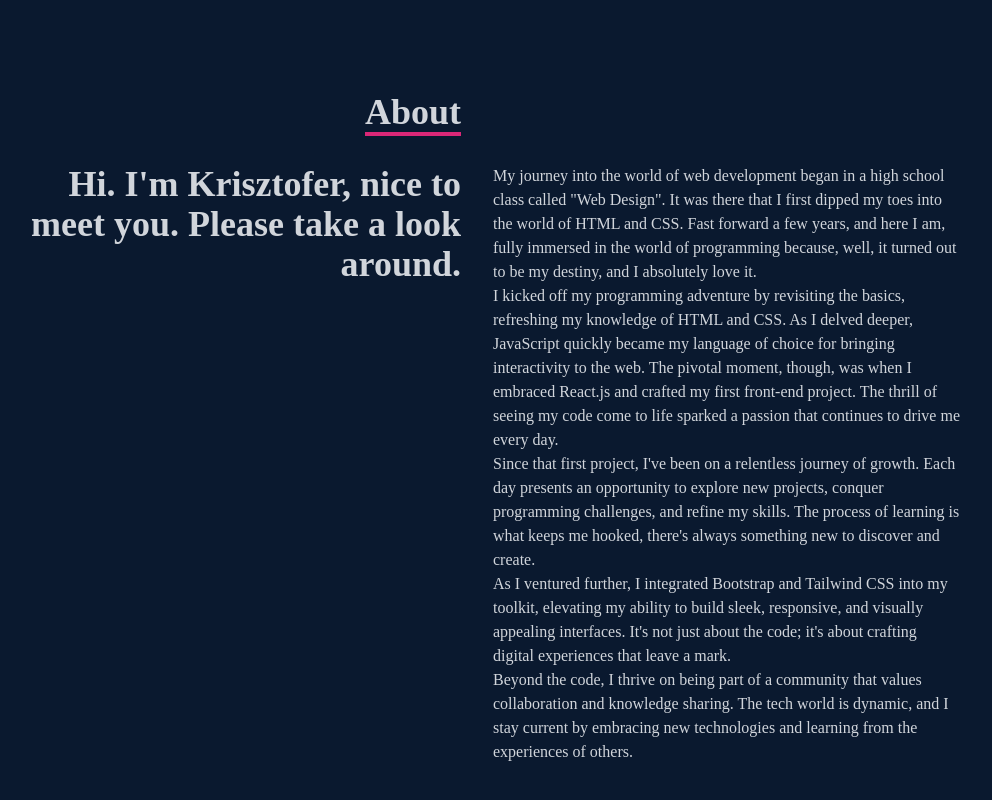
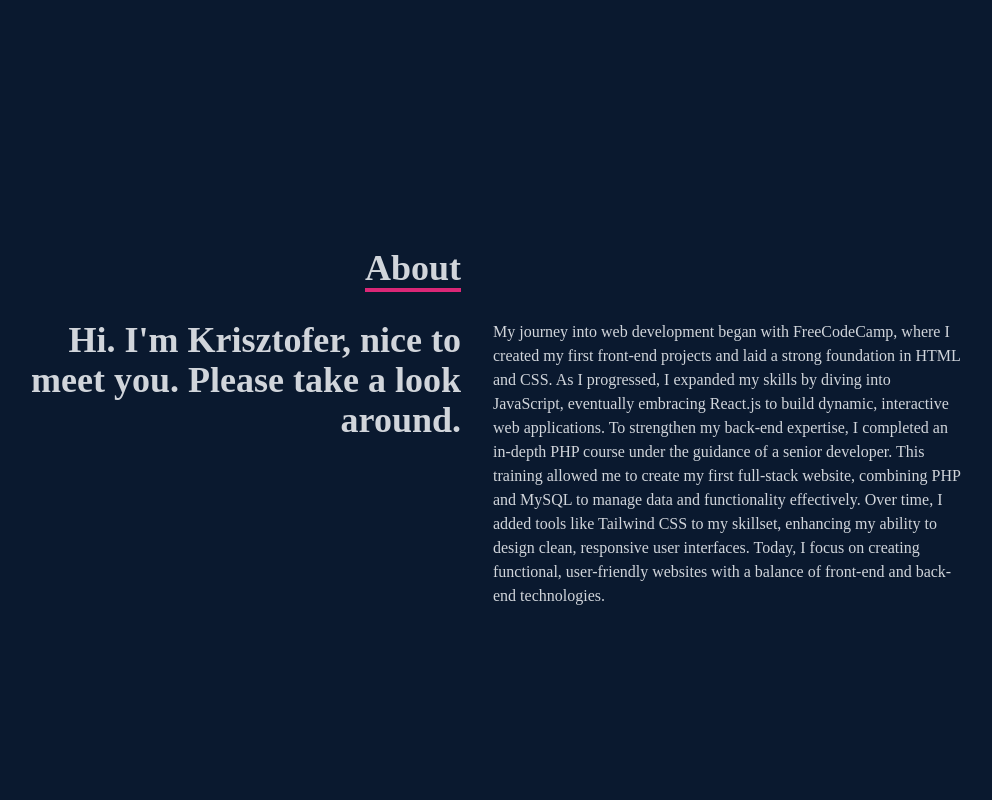
Before and after one commit to Kerekesss/portfolio, a React (Vite) app: page / in a window 1280 px wide. Shown: the part 772-1572 px from the top of the page, without its empty margins (163-1155 px from the left). Built offline with nearby package versions, Linux system fonts and the light colour scheme.

Commit message:
Update About.jsx

```diff
--- a/src/components/About.jsx
+++ b/src/components/About.jsx
@@ -19,32 +19,9 @@ const About = () => {
           </div>
           <div>
             <p>
-              My journey into the world of web development began in a high
-              school class called "Web Design". It was there that I first dipped
-              my toes into the world of HTML and CSS. Fast forward a few years,
-              and here I am, fully immersed in the world of programming because,
-              well, it turned out to be my destiny, and I absolutely love it.
-              <br />
-              I kicked off my programming adventure by revisiting the basics,
-              refreshing my knowledge of HTML and CSS. As I delved deeper,
-              JavaScript quickly became my language of choice for bringing
-              interactivity to the web. The pivotal moment, though, was when I
-              embraced React.js and crafted my first front-end project. The
-              thrill of seeing my code come to life sparked a passion that
-              continues to drive me every day. <br />
-              Since that first project, I've been on a relentless journey of
-              growth. Each day presents an opportunity to explore new projects,
-              conquer programming challenges, and refine my skills. The process
-              of learning is what keeps me hooked, there's always something new
-              to discover and create. <br />
-              As I ventured further, I integrated Bootstrap and Tailwind CSS
-              into my toolkit, elevating my ability to build sleek, responsive,
-              and visually appealing interfaces. It's not just about the code;
-              it's about crafting digital experiences that leave a mark. <br />
-              Beyond the code, I thrive on being part of a community that values
-              collaboration and knowledge sharing. The tech world is dynamic,
-              and I stay current by embracing new technologies and learning from
-              the experiences of others.
+            My journey into web development began with FreeCodeCamp, where I created my first front-end projects and laid a strong foundation in HTML and CSS. As I progressed, I expanded my skills by diving into JavaScript, eventually embracing React.js to build dynamic, interactive web applications.
+            To strengthen my back-end expertise, I completed an in-depth PHP course under the guidance of a senior developer. This training allowed me to create my first full-stack website, combining PHP and MySQL to manage data and functionality effectively.
+            Over time, I added tools like Tailwind CSS to my skillset, enhancing my ability to design clean, responsive user interfaces. Today, I focus on creating functional, user-friendly websites with a balance of front-end and back-end technologies.
             </p>
           </div>
         </div>
```
